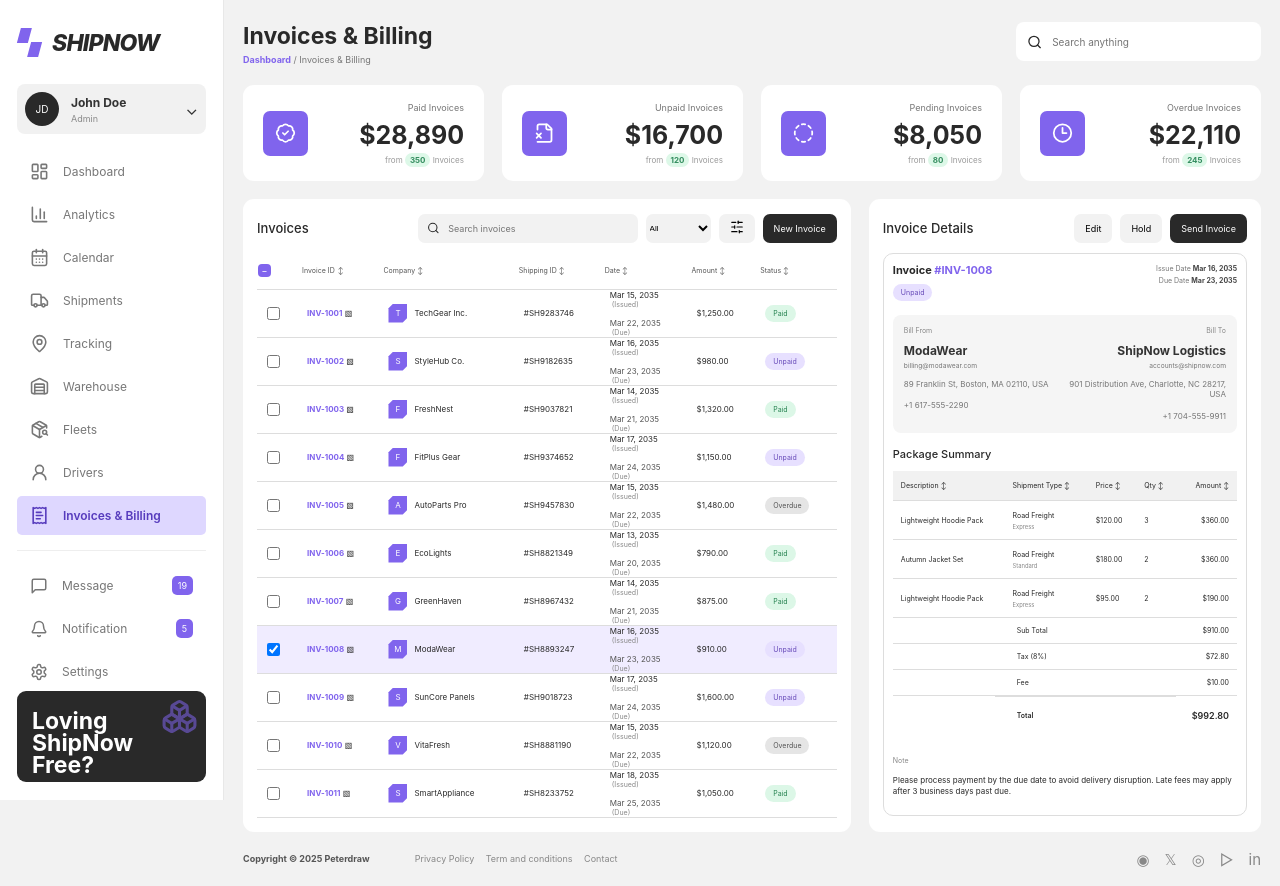
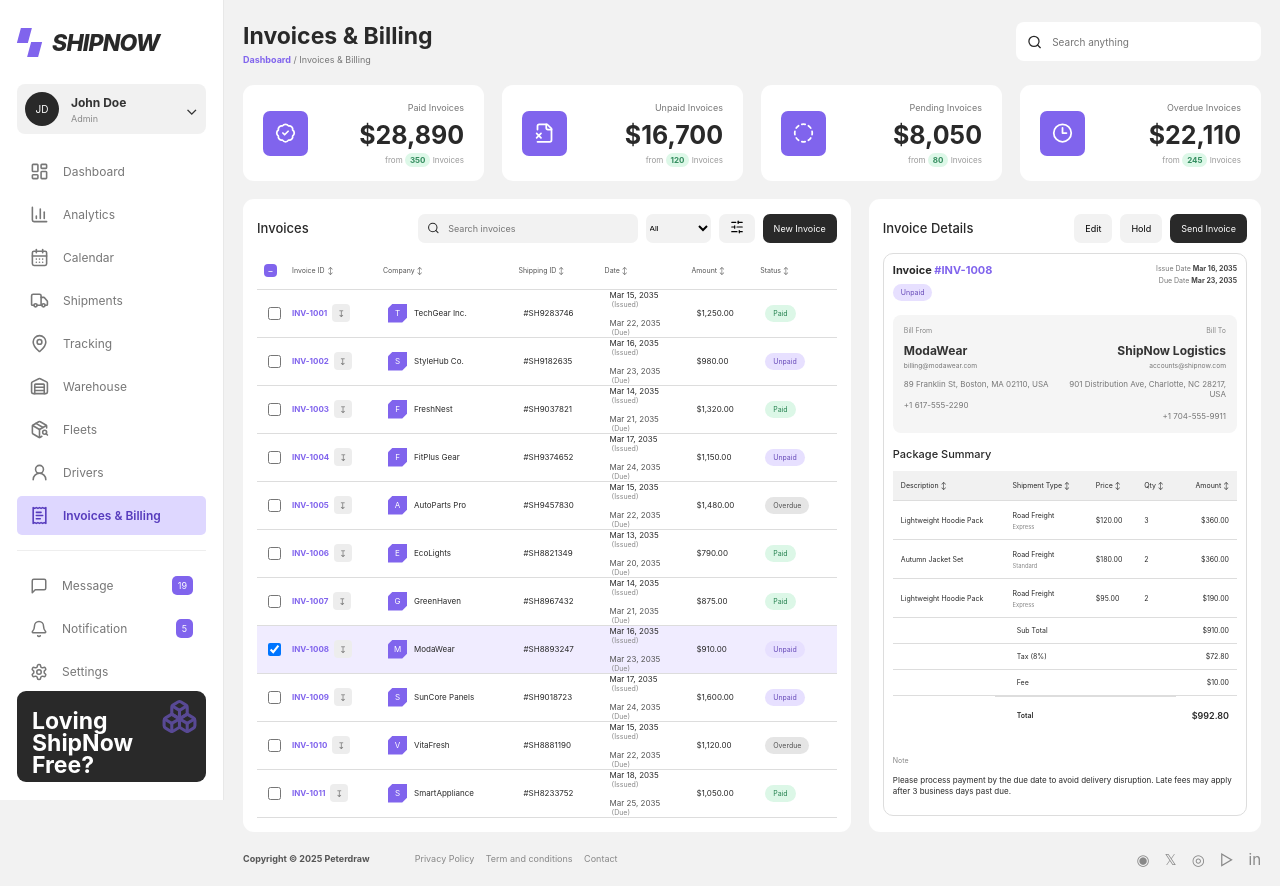
Before and after one commit to dhurbo308/ShipNow, a Next.js app: page /invoices in a window 1280 px wide. Built offline with nearby package versions, Linux system fonts and the light colour scheme.

Commit message:
fix: align invoice ID column and icons

```diff
--- a/app/globals.css
+++ b/app/globals.css
@@ -745,10 +745,15 @@ button:focus-visible, a:focus-visible {
 .invoice-table-wrap th button { border: 0; background: transparent; font-size: inherit; }
 .invoice-table-wrap th:nth-child(2) button { display: inline-flex; align-items: center; gap: 3px; padding: 0; color: inherit; }
 .invoice-select-all { display: grid; width: 13px; height: 13px; place-items: center; border-radius: 4px; color: #fff; background: #8064ed; font-size: 9px; line-height: 1; }
+.invoice-table-wrap th:first-child, .invoice-table-wrap td:first-child { width: 30px; padding-left: 7px; padding-right: 4px; }
+.invoice-table-wrap th:nth-child(2), .invoice-table-wrap td:nth-child(2) { width: 94px; padding-left: 4px; }
 .invoice-table-wrap td { height: 47px; border-bottom: 1px solid #ddd; padding: 0 6px; }
 .invoice-table-wrap tr { cursor: pointer; }
 .invoice-table-wrap tr.selected { background: #f0ecff; }
 .invoice-table-wrap td > b { color: #8064ed; }
+.invoice-id-cell { display: inline-flex; align-items: center; gap: 5px; }
+.invoice-id-cell b { color: #8064ed; }
+.invoice-id-cell i { display: grid; width: 18px; height: 18px; place-items: center; border-radius: 4px; color: #777; background: #ededed; font-size: 9px; font-style: normal; }
 .invoice-table-wrap td strong, .invoice-table-wrap td small { display: block; }
 .invoice-table-wrap td strong { margin-top: 4px; color: #555; font-weight: 400; }
 .invoice-table-wrap td small { color: #888; font-size: 7px; }
--- a/components/invoices/invoices-page.tsx
+++ b/components/invoices/invoices-page.tsx
@@ -37,7 +37,7 @@ function InvoiceMetrics() {
 function InvoiceTable({ records, selectedId, onSelect }: { records: Invoice[]; selectedId: string; onSelect: (id: string) => void }) {
   const [ascending,setAscending] = useState(true);
   const sorted = [...records].sort((a,b) => (ascending ? 1 : -1) * a.id.localeCompare(b.id));
-  return <div className="invoice-table-wrap"><table><thead><tr><th><span className="invoice-select-all">−</span></th><th><button onClick={() => setAscending(!ascending)}>Invoice ID <span>↕</span></button></th><th>Company ↕</th><th>Shipping ID ↕</th><th>Date ↕</th><th>Amount ↕</th><th>Status ↕</th></tr></thead><tbody>{sorted.map((invoice) => <tr className={selectedId === invoice.id ? "selected" : ""} onClick={() => onSelect(invoice.id)} key={invoice.id}><td><input type="checkbox" checked={selectedId === invoice.id} onChange={() => onSelect(invoice.id)} /></td><td><b>{invoice.id}</b> ▧</td><td><span className="invoice-company"><i>{invoice.company[0]}</i>{invoice.company}</span></td><td>#{invoice.shipmentId}</td><td><span className="invoice-date"><span>{invoice.issued} <small>(Issued)</small></span><strong>{invoice.due} <small>(Due)</small></strong></span></td><td>${invoice.amount.toLocaleString(undefined,{minimumFractionDigits:2})}</td><td><em className={invoice.status.toLowerCase()}>{invoice.status}</em></td></tr>)}</tbody></table>{!records.length && <p className="invoice-empty">No invoices found.</p>}</div>;
+  return <div className="invoice-table-wrap"><table><thead><tr><th><span className="invoice-select-all">−</span></th><th><button onClick={() => setAscending(!ascending)}>Invoice ID <span>↕</span></button></th><th>Company ↕</th><th>Shipping ID ↕</th><th>Date ↕</th><th>Amount ↕</th><th>Status ↕</th></tr></thead><tbody>{sorted.map((invoice) => <tr className={selectedId === invoice.id ? "selected" : ""} onClick={() => onSelect(invoice.id)} key={invoice.id}><td><input type="checkbox" checked={selectedId === invoice.id} onChange={() => onSelect(invoice.id)} /></td><td><span className="invoice-id-cell"><b>{invoice.id}</b><i>↧</i></span></td><td><span className="invoice-company"><i>{invoice.company[0]}</i>{invoice.company}</span></td><td>#{invoice.shipmentId}</td><td><span className="invoice-date"><span>{invoice.issued} <small>(Issued)</small></span><strong>{invoice.due} <small>(Due)</small></strong></span></td><td>${invoice.amount.toLocaleString(undefined,{minimumFractionDigits:2})}</td><td><em className={invoice.status.toLowerCase()}>{invoice.status}</em></td></tr>)}</tbody></table>{!records.length && <p className="invoice-empty">No invoices found.</p>}</div>;
 }
 
 function InvoiceDetail({ invoice }: { invoice: Invoice }) {
```
